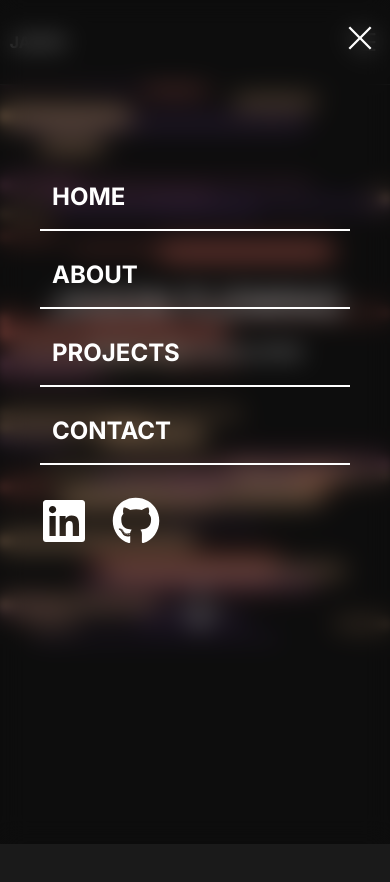
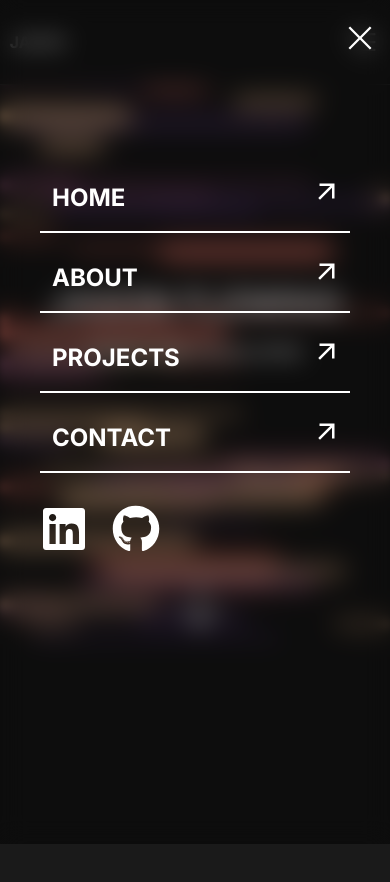
Before and after one commit to jasonf8080/jason-fleming-portfolio, a React (Vite) app: page / in a window 390 px wide. Both pictures are taken after a click on the button 362 px from the left and 42 px from the top of the page. Shown: the top 882 px of the page. Built offline with nearby package versions, Linux system fonts and the light colour scheme.

Commit message:
Update mobile menu UI

```diff
--- a/src/components/MobileMenu.jsx
+++ b/src/components/MobileMenu.jsx
@@ -1,6 +1,7 @@
 import React, { useRef } from 'react'
 import { LiaTimesSolid } from "react-icons/lia";
 import { FaLinkedin, FaGithub } from "react-icons/fa";
+import { MdOutlineArrowOutward } from "react-icons/md";
 import { navigation } from '../../constants';
 import gsap from 'gsap'
 import { useGSAP } from '@gsap/react';
@@ -44,7 +45,10 @@ const MobileMenu = ({ showMenu, setShowMenu }) => {
               key={link.id}
               className="w-full border-b-2 border-b-white mb-3 pl-3 py-4"
             >
-              <a onClick={() => setShowMenu(!showMenu)} href={link.href}>{link.id}</a>
+              <a className='min-w-full flex justify-between items-center' onClick={() => setShowMenu(!showMenu)} href={link.href}>
+                {link.id}
+                <span className='text-3xl translate-y-[-5px] pb-1 mr-2'><MdOutlineArrowOutward/></span>
+                </a>
             </li>
           ))}
         </ul>
```
